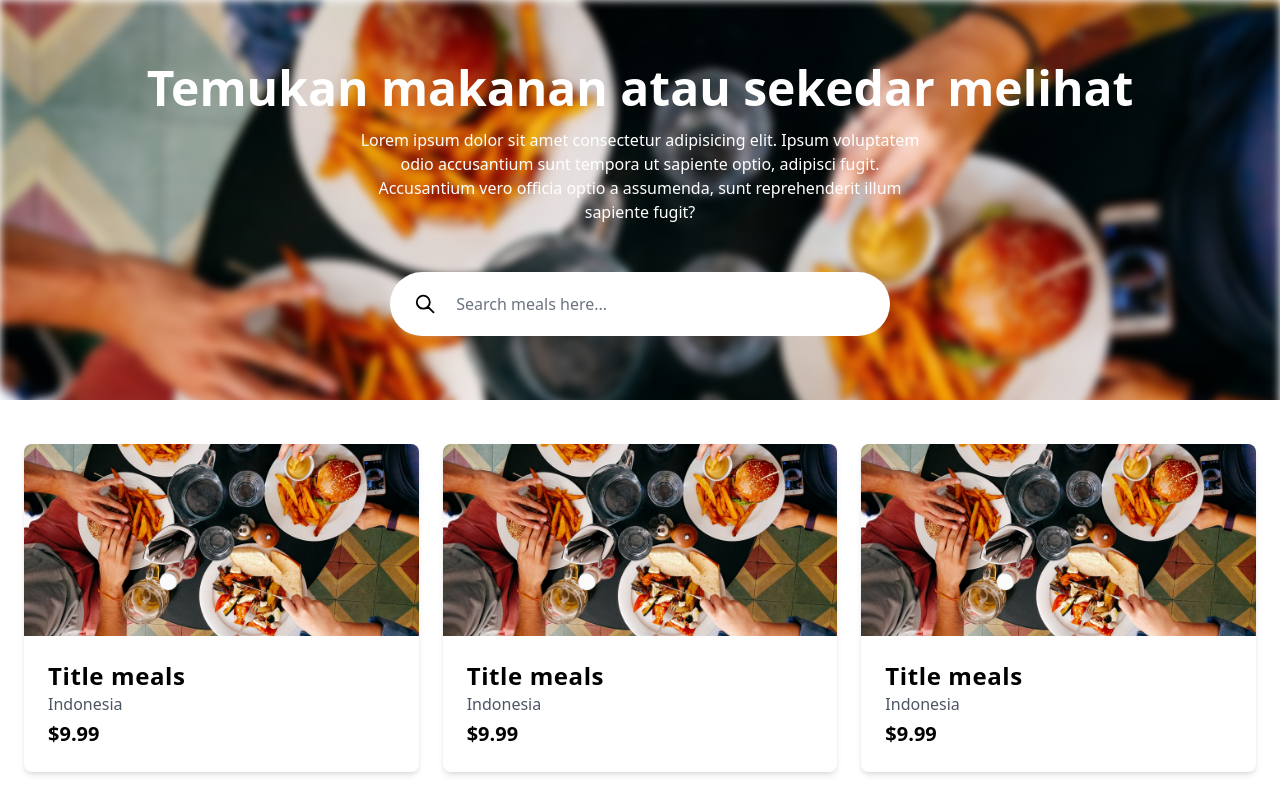
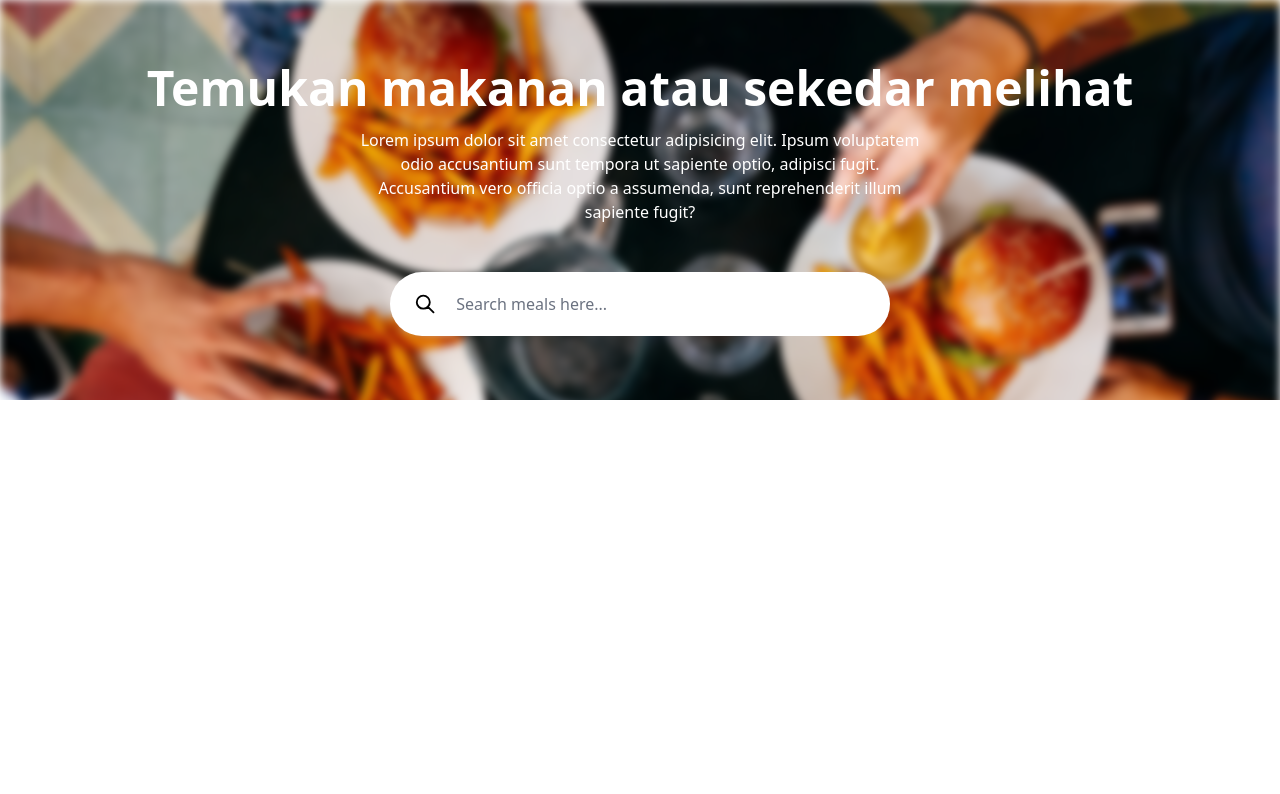
Before and after one commit to bayu07750/meols, a React (Vite) app: page / in a window 1280 px wide. Shown: the top 794 px of the page. Built offline with nearby package versions, Linux system fonts and the light colour scheme.

Commit message:
menampilkan meals

```diff
--- a/src/components/meals/MealItem.jsx
+++ b/src/components/meals/MealItem.jsx
@@ -1,13 +1,12 @@
 import React from 'react';
-import headerImage from './../../assets/header-image.jpg';
 
-const MealItem = (props) => {
+const MealItem = ({ title, country, thumbnail }) => {
   return (
     <div className="overflow-hidden rounded-lg shadow-md">
-      <img src={headerImage} alt="" className="h-48 w-full object-cover object-center" />
+      <img src={thumbnail} alt="" className="h-48 w-full object-cover object-center" />
       <div className="p-6">
-        <h2 className="text-2xl font-semibold tracking-wide">Title meals</h2>
-        <h3 className="text-gray-600 font-light ">Indonesia</h3>
+        <h2 className="text-2xl font-semibold tracking-wide">{title}</h2>
+        <h3 className="text-gray-600 font-light ">{country}</h3>
         <div className="text-xl font-semibold mt-1">$9.99</div>
       </div>
     </div>
--- a/src/components/meals/Meals.jsx
+++ b/src/components/meals/Meals.jsx
@@ -1,14 +1,14 @@
-import React from 'react';
+import React, { useContext } from 'react';
 import MealItem from './MealItem';
+import { MealsContext } from './../../context/meals-context';
 
 const Meals = () => {
+  const mealsCtx = useContext(MealsContext);
   return (
     <div className="grid grid-cols-1 sm:grid-cols-2 lg:grid-cols-3 gap-6">
-      <MealItem />
-      <MealItem />
-      <MealItem />
-      <MealItem />
-      <MealItem />
+      {mealsCtx.meals.map((meal) => {
+        return <MealItem key={meal.id} title={meal.title} country={meal.country} thumbnail={meal.thumbnail} />;
+      })}
     </div>
   );
 };
--- a/src/hooks/meals-http.jsx
+++ b/src/hooks/meals-http.jsx
@@ -1,7 +1,9 @@
-import { useState, useCallback } from 'react';
+import { useState, useCallback, useContext } from 'react';
 import Meal from './../model/Meal';
+import { MealsContext } from './../context/meals-context';
 
 const useMeals = () => {
+  const mealsCtx = useContext(MealsContext);
   const [enteredSearchQuery, setEnteredSearchQuery] = useState('');
 
   const handleChangeEnteredSearchQuery = useCallback((e) => {
@@ -15,7 +17,7 @@ const useMeals = () => {
       const dataMeals = data.meals.map((meal) => {
         return new Meal(meal.idMeal, meal.strMeal, meal.strArea, meal.strMealThumb, meal.strSource);
       });
-      console.log(dataMeals);
+      mealsCtx.setDataMeals(dataMeals);
     }
   };
 
```
Also changed, not shown: src/main.jsx (+8 -7 lines).
